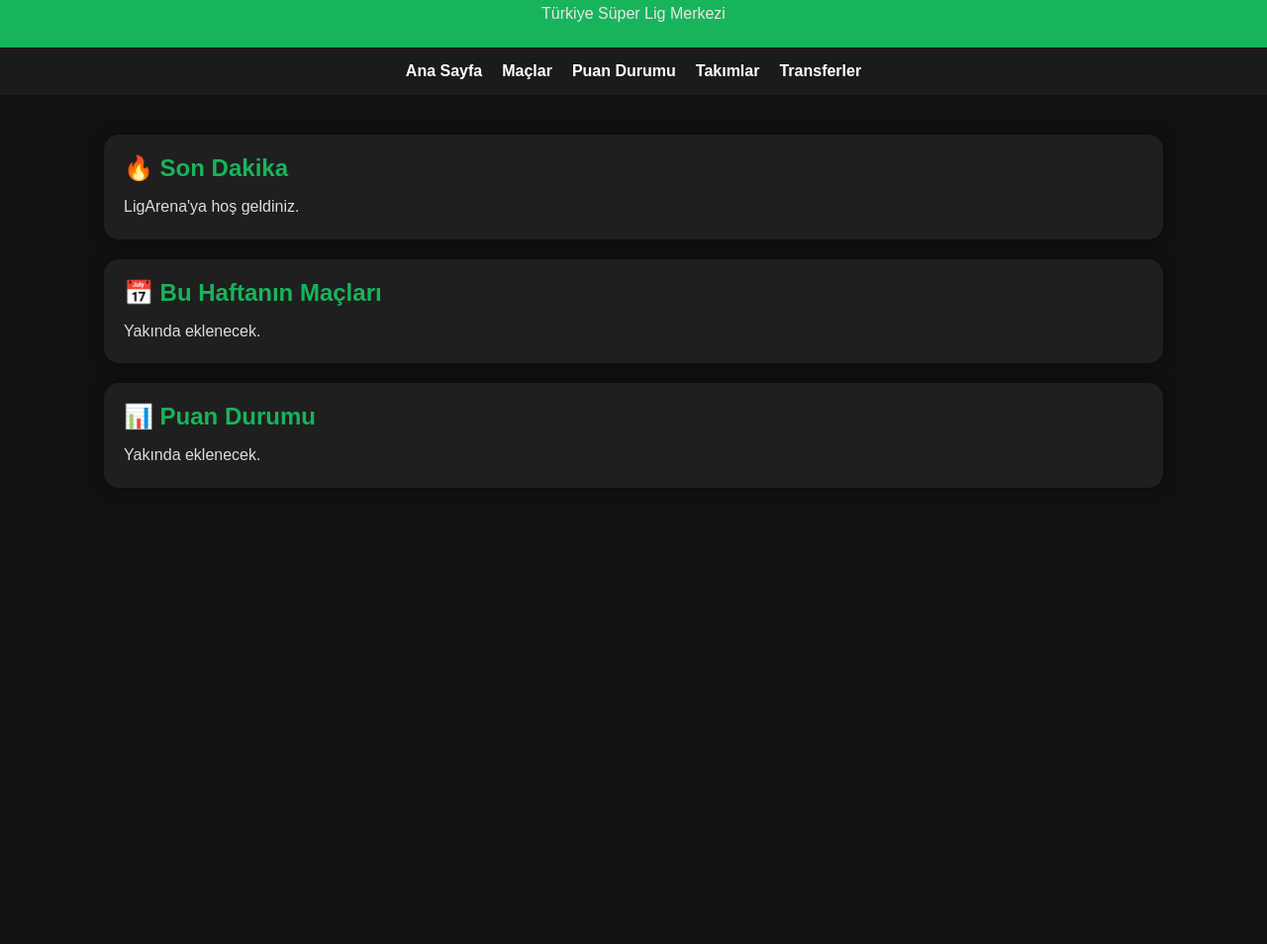
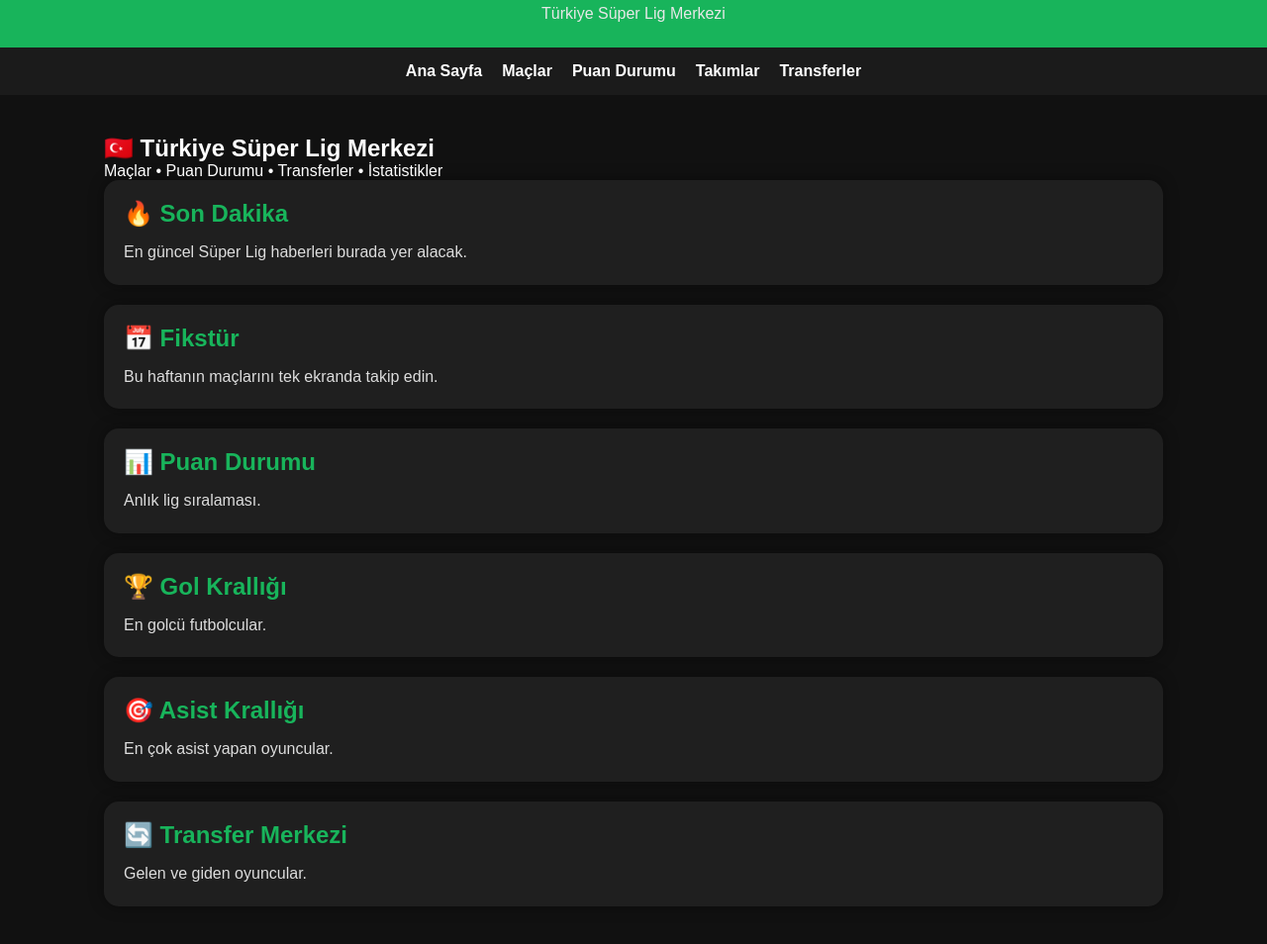
Before and after one commit to muro1984muro-cmd/LigArena, a plain HTML site: page index.html in a window 1280 px wide. Shown: the part 68-1022 px from the top of the page at 99% size. Before the commit the page ends 800 px from the top, so only its background shows below. Drawn offline with Linux system fonts and the light colour scheme.

Commit message:
Add sections for news, fixtures, and rankings

```diff
--- a/index.html
+++ b/index.html
@@ -24,20 +24,44 @@
 
 <main>
 
+<section class="hero">
+    <h2>🇹🇷 Türkiye Süper Lig Merkezi</h2>
+    <p>Maçlar • Puan Durumu • Transferler • İstatistikler</p>
+</section>
+
+<section class="grid">
+
 <div class="card">
 <h2>🔥 Son Dakika</h2>
-<p>LigArena'ya hoş geldiniz.</p>
+<p>En güncel Süper Lig haberleri burada yer alacak.</p>
 </div>
 
 <div class="card">
-<h2>📅 Bu Haftanın Maçları</h2>
-<p>Yakında eklenecek.</p>
+<h2>📅 Fikstür</h2>
+<p>Bu haftanın maçlarını tek ekranda takip edin.</p>
 </div>
 
 <div class="card">
 <h2>📊 Puan Durumu</h2>
-<p>Yakında eklenecek.</p>
+<p>Anlık lig sıralaması.</p>
 </div>
+
+<div class="card">
+<h2>🏆 Gol Krallığı</h2>
+<p>En golcü futbolcular.</p>
+</div>
+
+<div class="card">
+<h2>🎯 Asist Krallığı</h2>
+<p>En çok asist yapan oyuncular.</p>
+</div>
+
+<div class="card">
+<h2>🔄 Transfer Merkezi</h2>
+<p>Gelen ve giden oyuncular.</p>
+</div>
+
+</section>
 
 </main>
 
```
